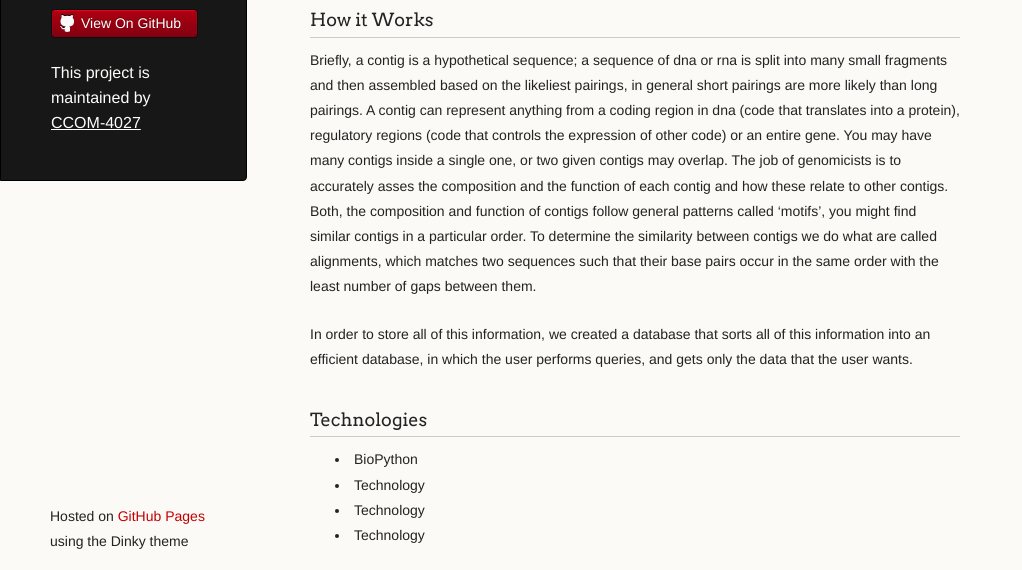
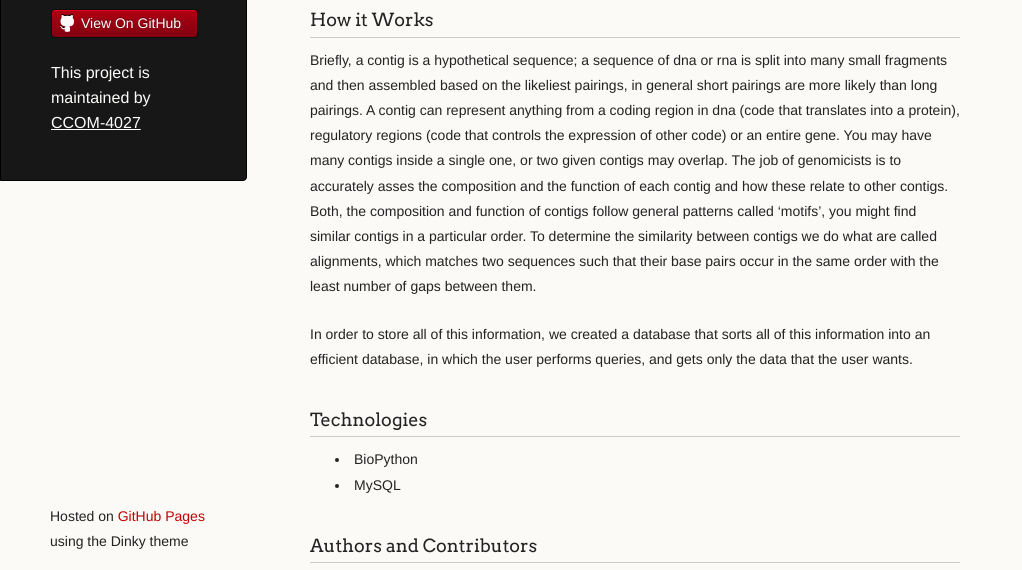
Before and after one commit to CCOM-4027/Genomics, a plain HTML site: page index.html in a window 1280 px wide. Shown: the part 214-784 px from the top of the page, without its empty margins (0-1022 px from the left). Drawn offline with Linux system fonts and the light colour scheme.

Commit message:
Update index.html

```diff
--- a/index.html
+++ b/index.html
@@ -65,9 +65,7 @@
 
 <ul>
 	<li>BioPython</li>
-	<li>Technology</li>
-	<li>Technology</li>
-	<li>Technology</li>
+	<li>MySQL</li>
 </ul>
 
 <h3>Authors and Contributors</h3>
```
